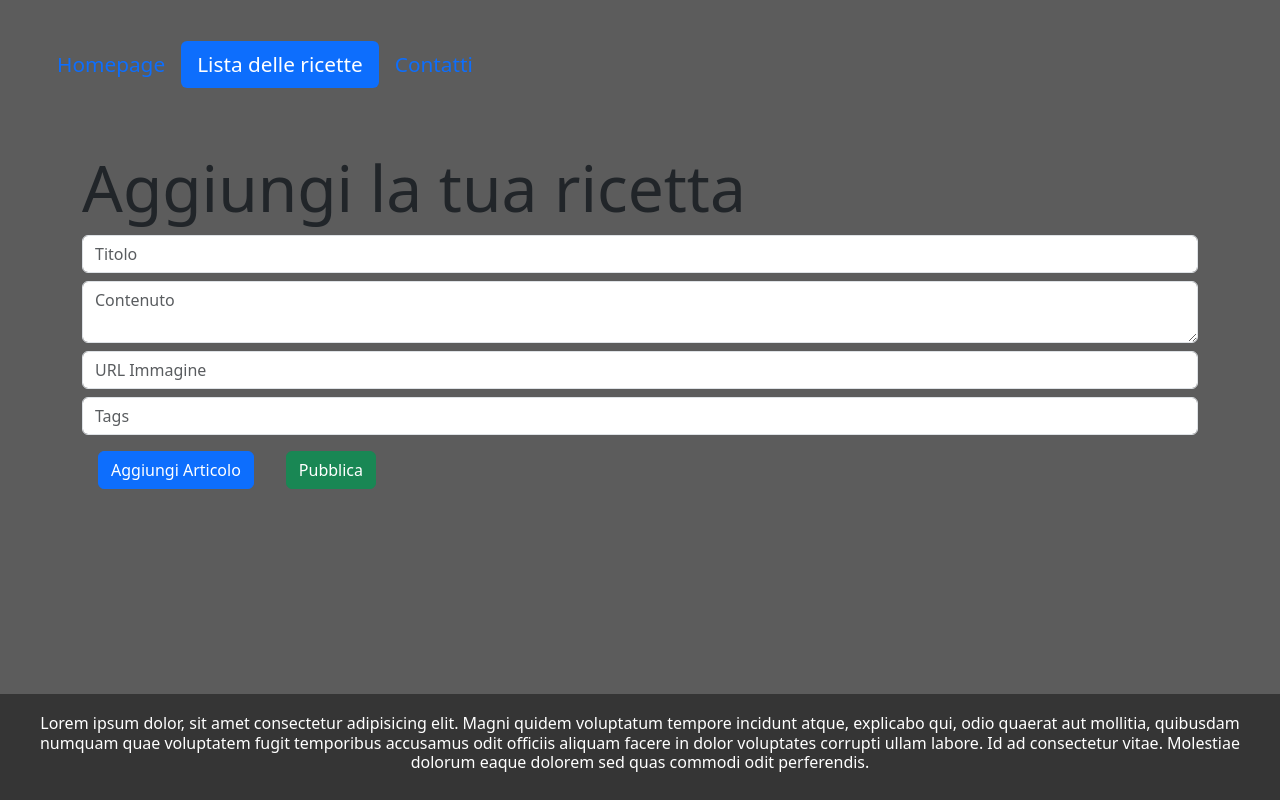
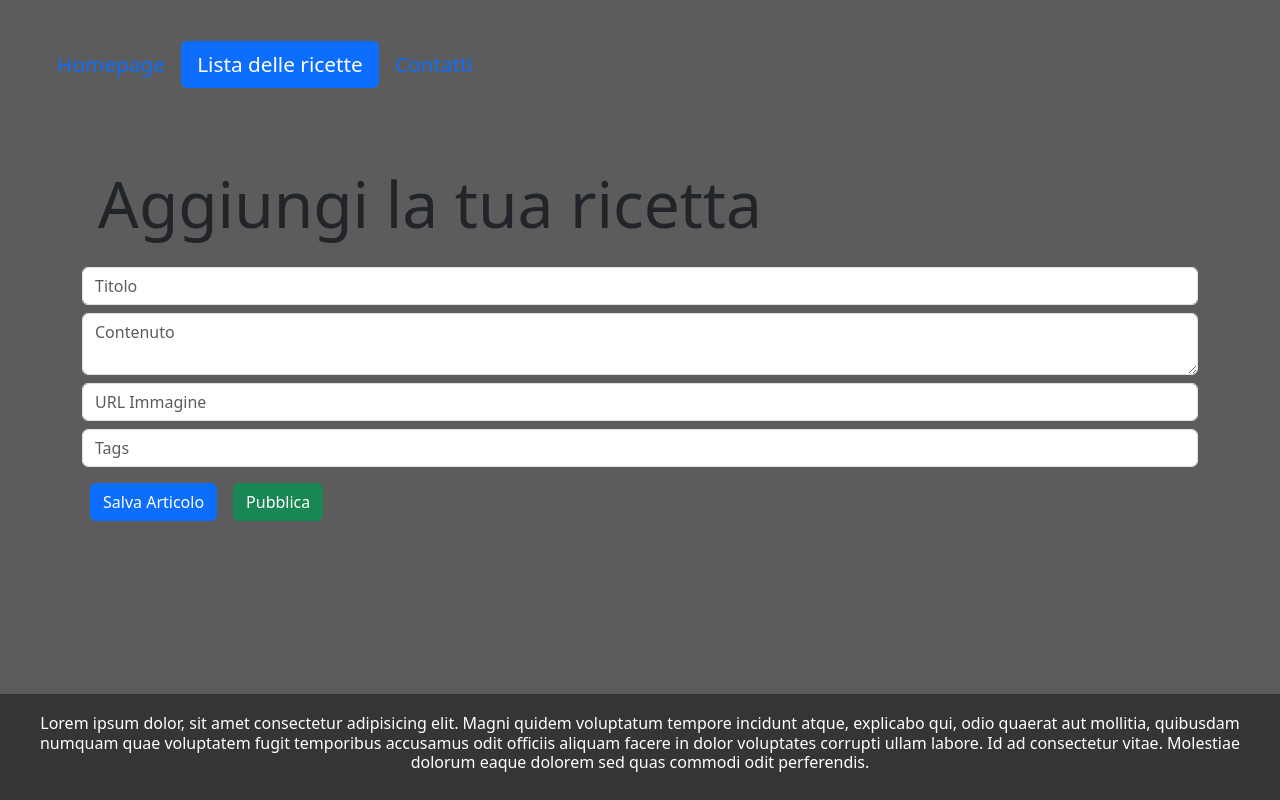
Before and after one commit to alessiotinaglia/react-router, a React (Vite) app: page /posts/form in a window 1280 px wide. Built offline with nearby package versions, Linux system fonts and the light colour scheme.

Commit message:
sistemato, es finito

```diff
--- a/src/pages/Form.jsx
+++ b/src/pages/Form.jsx
@@ -10,7 +10,6 @@ export default function Form({ addNewPost }) {
     immagine: '',
     tags: ''
   });
-  const navigate = useNavigate();
 
   const handleChange = (e) => {
     const { name, value } = e.target;
@@ -45,7 +44,7 @@ export default function Form({ addNewPost }) {
 
   return (
     <section className="container">
-      <h2>Aggiungi la tua ricetta</h2>
+      <h2 className="p-3">Aggiungi la tua ricetta</h2>
       <form onSubmit={handleSubmit}>
         <input
           type="text"
@@ -81,8 +80,8 @@ export default function Form({ addNewPost }) {
           placeholder="Tags"
           className="form-control mt-2"
         />
-        <button type="submit" className="btn btn-primary mt-3 m-3">Aggiungi Articolo</button>
-        <Link to="/posts" className="btn btn-success mt-3 m-3">Pubblica</Link>
+        <button type="submit" className="btn btn-primary mt-3 m-2">Salva Articolo</button>
+        <Link to="/posts" className="btn btn-success mt-3 m-2">Pubblica</Link>
       </form>
     </section>
   );
```
